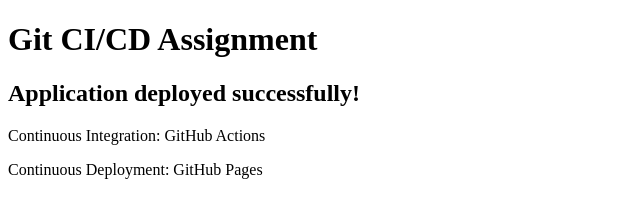
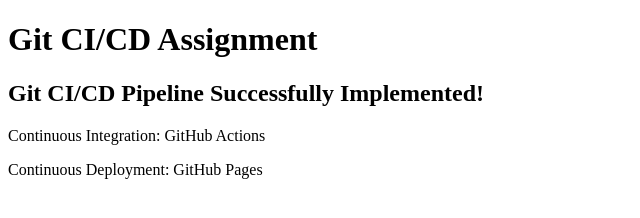
Before and after one commit to madhukar35/assignment, a plain HTML site: page index.html in a window 1280 px wide. Shown: the whole page, without its empty margins (0-640 px from the left). Drawn offline with Linux system fonts and the light colour scheme.

Commit message:
updated the application

```diff
--- a/index.html
+++ b/index.html
@@ -6,7 +6,7 @@
 <body>
     <h1>Git CI/CD Assignment</h1>
 
-    <h2>Application deployed successfully!</h2>
+    <h2>Git CI/CD Pipeline Successfully Implemented!</h2>
 
     <p>Continuous Integration: GitHub Actions</p>
     <p>Continuous Deployment: GitHub Pages</p>
```
Also changed, not shown: 1 other file.
